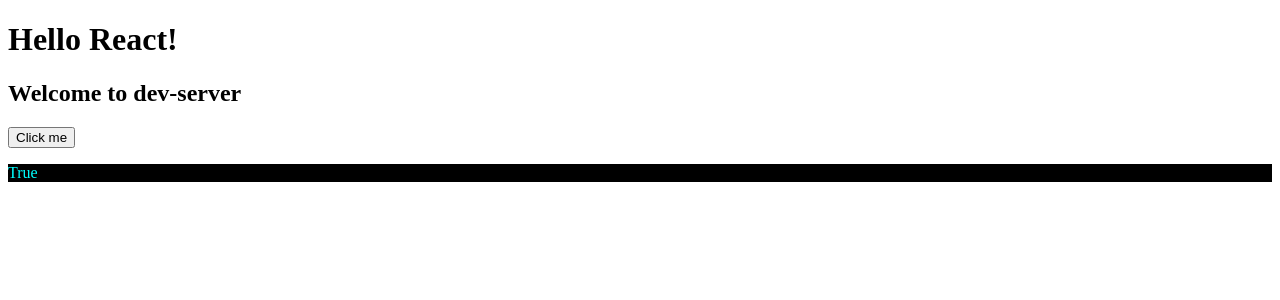
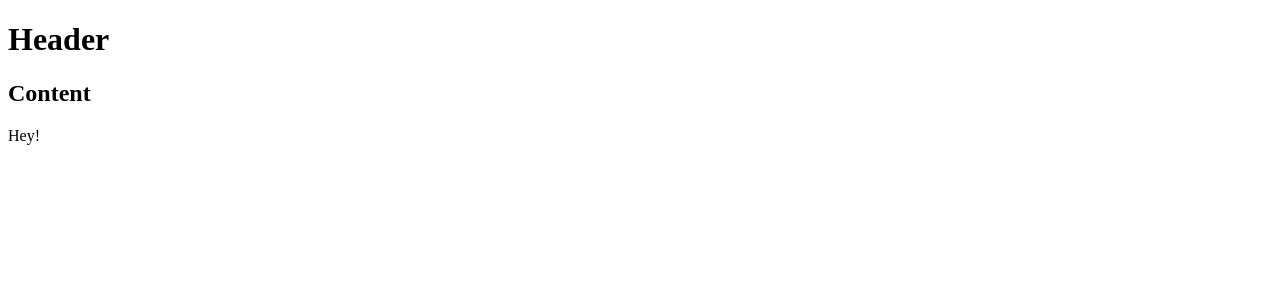
Before and after one commit to heeinso/Practice, a React app in the folder react-tutorial/: page / in a window 1280 px wide. Shown: the top 300 px of the page. Built offline with nearby package versions, Linux system fonts and the light colour scheme.

Commit message:
Create components and modularize it

```diff
--- a/react-tutorial/src/components/App.js
+++ b/react-tutorial/src/components/App.js
@@ -1,27 +1,18 @@
 import React from 'react';
+import Header from './Header';
+import Content from './Content';
 
 class App extends React.Component {
-  sayHey() {
-    alert("hey");
-  }
 
-  render() {
-    let text = "dev-server";
-
-    let pStyle = {
-      color: 'aqua',
-      backgroundColor: 'black'
-    };
-
+  render(){
     return (
       <div>
-        <h1>Hello React!</h1>
-        <h2>Welcome to {text}</h2>
-        <button onClick={this.sayHey}>Click me</button>
-        <p style={pStyle}>{1 == 1 ? 'True' : 'False'}</p>
+        <Header/>
+        <Content/>
       </div>
     );
   }
 }
 
+
 export default App;
--- /dev/null
+++ b/react-tutorial/src/components/Content.js
@@ -0,0 +1,14 @@
+import React from 'react';
+
+class Content extends React.Component {
+  render(){
+    return (
+      <div>
+        <h2>Content</h2>
+        <p>Hey!</p>
+      </div>
+    );
+  }
+}
+
+export default Content;
--- /dev/null
+++ b/react-tutorial/src/components/Header.js
@@ -0,0 +1,11 @@
+import React from 'react';
+
+class Header extends React.Component {
+  render(){
+    return (
+      <h1>Header</h1>
+    );
+  }
+}
+
+export default Header;
```
